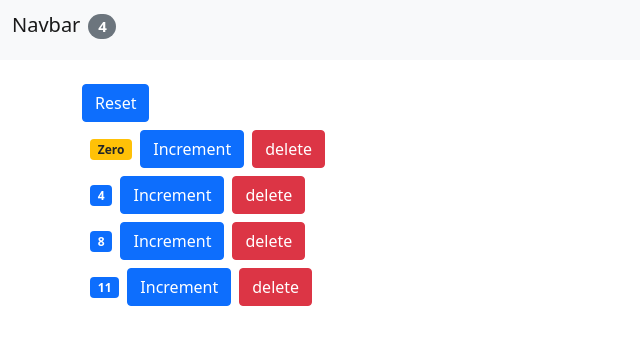
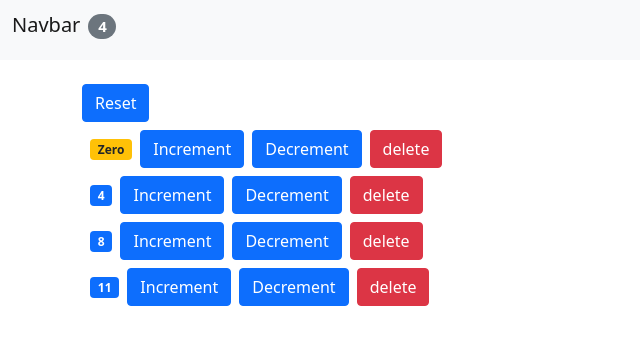
Before and after one commit to eva-hs/cart, a React (Create React App) app: page / in a window 1280 px wide. Shown: the top 344 px of the page, without its empty margins (0-640 px from the left). Built offline with nearby package versions, Linux system fonts and the light colour scheme.

Commit message:
Added decrement button

```diff
--- a/src/App.jsx
+++ b/src/App.jsx
@@ -35,6 +35,10 @@ class App extends Component {
     this.setState({ products });
   };
 
+  handleDecrement = () => {
+    console.log("Decrement button has been used");
+  };
+
   render() {
     const { products } = this.state;
     return (
@@ -45,6 +49,7 @@ class App extends Component {
           onDelete={this.handleDelete}
           onReset={this.handleReset}
           onIncrement={this.handleIncrement}
+          onDecrement={this.handleDecrement}
         />
       </>
     );
--- a/src/components/Product.jsx
+++ b/src/components/Product.jsx
@@ -2,7 +2,7 @@ import React, { Component } from "react";
 
 class Product extends Component {
   render() {
-    const { onDelete, onIncrement, product } = this.props;
+    const { onDelete, onIncrement, onDecrement, product } = this.props;
     return (
       <div className="m-2">
         <span className={this.getBadgeClasses()}>{this.formatQuantity()}</span>
@@ -11,6 +11,12 @@ class Product extends Component {
           className="btn btn-primary"
         >
           Increment
+        </button>
+        <button
+          onClick={() => onDecrement(product)}
+          className="btn btn-primary ms-2"
+        >
+          Decrement
         </button>
         <button
           onClick={() => onDelete(product.id)}
--- a/src/components/Products.jsx
+++ b/src/components/Products.jsx
@@ -3,7 +3,8 @@ import Product from "./Product";
 
 class Products extends Component {
   render() {
-    const { onReset, onDelete, onIncrement, products } = this.props;
+    const { onReset, onDelete, onIncrement, onDecrement, products } =
+      this.props;
     return (
       <div className="container mt-4">
         <button onClick={onReset} className="btn btn-primary">
@@ -15,6 +16,7 @@ class Products extends Component {
             product={product}
             onDelete={onDelete}
             onIncrement={onIncrement}
+            onDecrement={onDecrement}
           />
         ))}
       </div>
```
